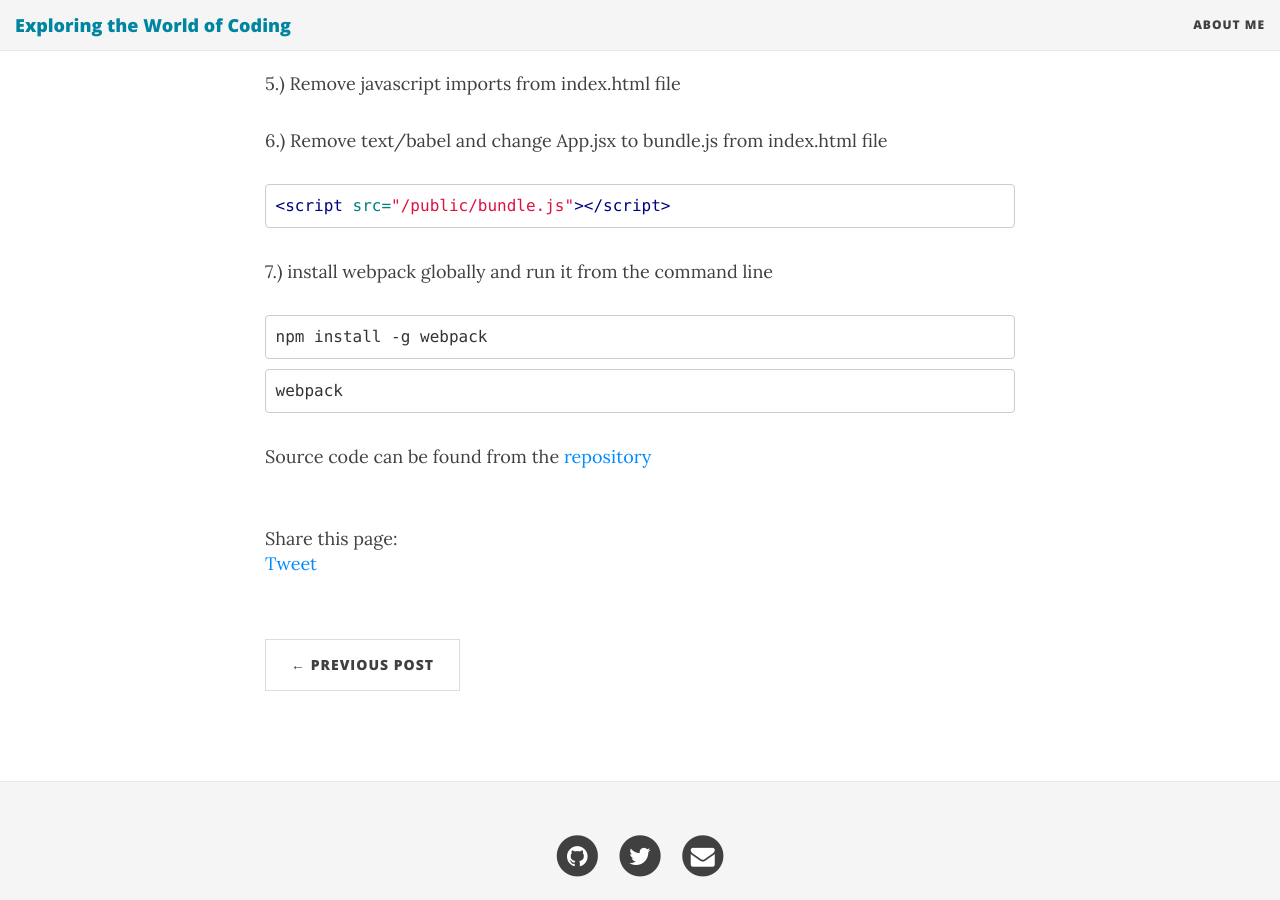
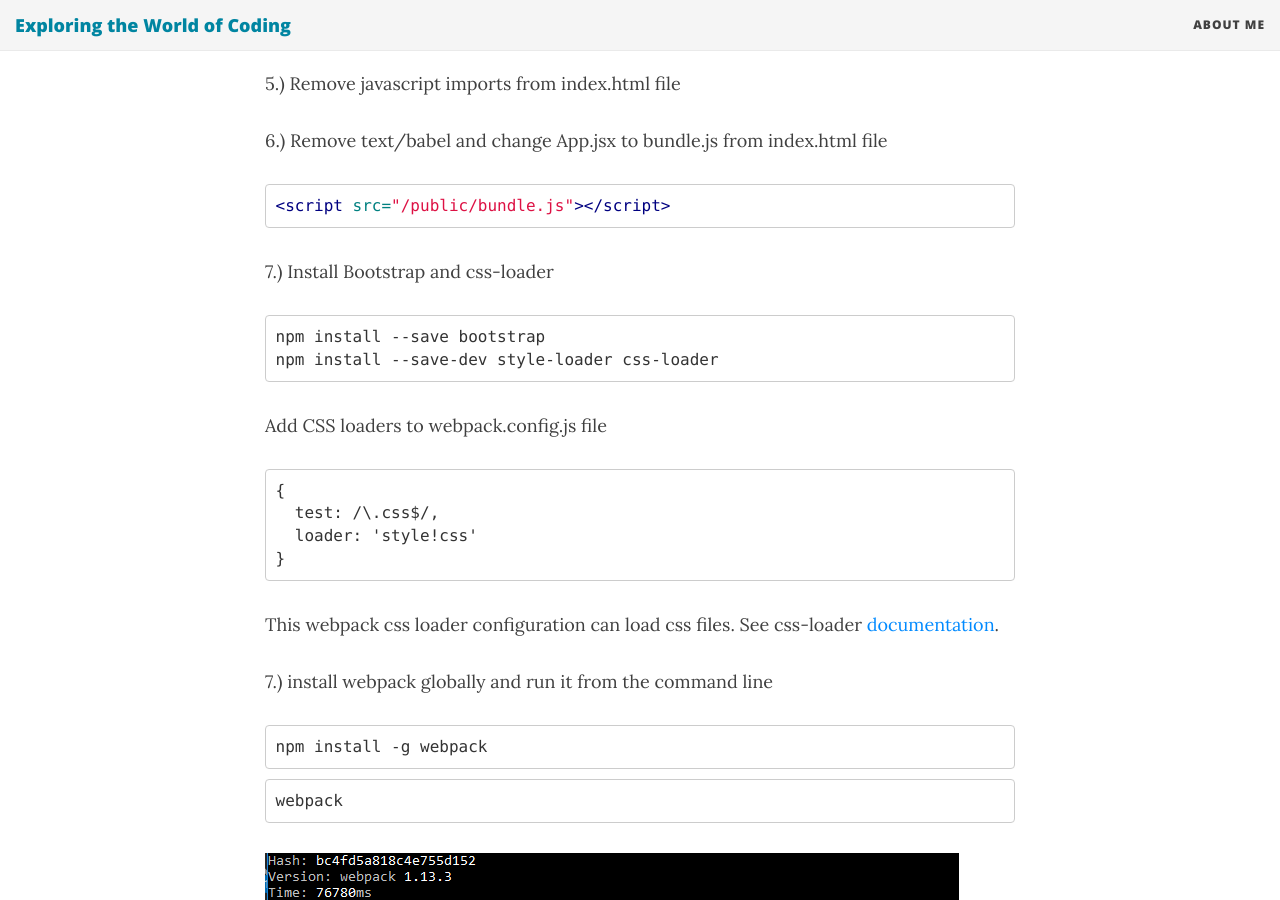
Before and after one commit to juhahinkula/juhahinkula.github.io, a Jekyll site: the page built from _posts/2016-11-16-webpack.markdown, in a window 1280 px wide and 900 px high, scrolled down 1615 px. Built offline with Jekyll 4.4.1, drawn with Linux system fonts in a browser that asks for light colours; nearby versions of some CDN libraries; comment, search, counter and statistics services are not loaded.

Commit message:
modifications to post

```diff
--- a/_posts/2016-11-16-webpack.markdown
+++ b/_posts/2016-11-16-webpack.markdown
@@ -68,6 +68,24 @@ npm install --save webpack
 <script src="/public/bundle.js"></script>
 {% endhighlight %}
 
+7.) Install Bootstrap and css-loader
+
+{% highlight html%}
+npm install --save bootstrap
+npm install --save-dev style-loader css-loader
+{% endhighlight %}
+
+Add CSS loaders to webpack.config.js file
+
+{% highlight html%}
+{
+  test: /\.css$/,
+  loader: 'style!css'
+}
+{% endhighlight %}
+
+This webpack css loader configuration can load css files. See css-loader [documentation](https://github.com/webpack/css-loader).
+
 7.) install webpack globally and run it from the command line
 
 {% highlight html %}
@@ -78,4 +96,6 @@ npm install -g webpack
 webpack
 {% endhighlight %}
 
+![webpack]({{ site.baseurl }}/img/webpack.png)
+
 Source code can be found from the [repository](https://github.com/juhahinkula/SpringReactWebpack.git)
```
Also changed, not shown: img/webpack.png (added).
